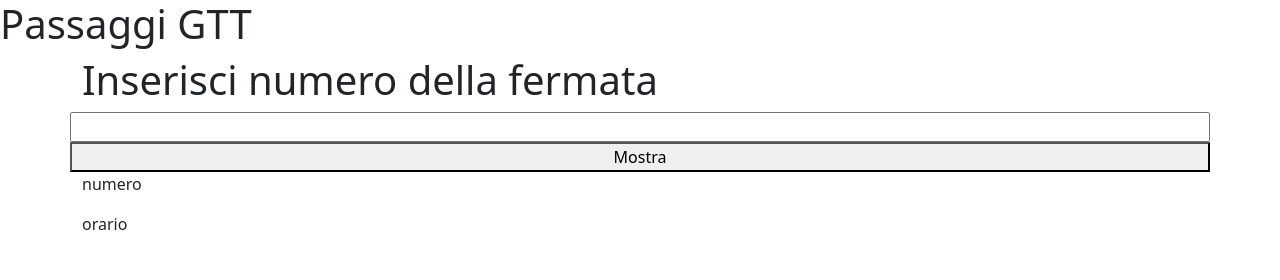
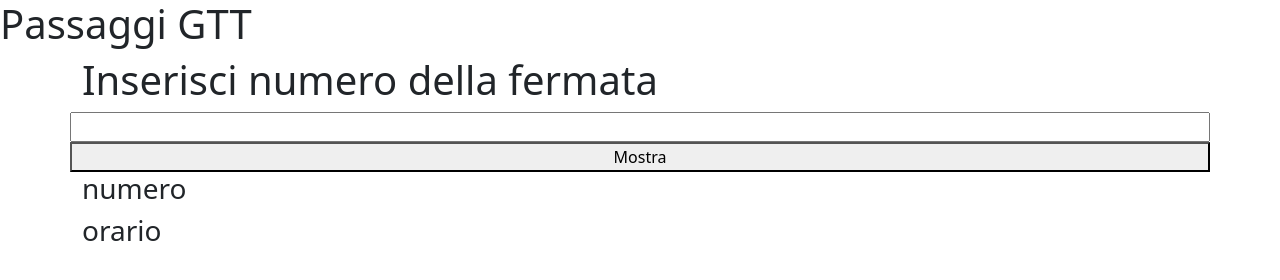
Before and after one commit to DanielHTA/GTT, a plain HTML site: page index.html in a window 1280 px wide. Drawn offline with nearby package versions, Linux system fonts and the light colour scheme.

Commit message:
index.html

```diff
--- a/index.html
+++ b/index.html
@@ -17,8 +17,8 @@
       </div>
         <div class="row" id="lista">
             <div class="col">
-                <p id="numerolinea">numero</p>
-                <p id="orario">orario</p>
+                <h3 id="numerolinea">numero</h3>
+                <h3 id="orario">orario</h3>
             </div>
         </div>
     </div>
```
